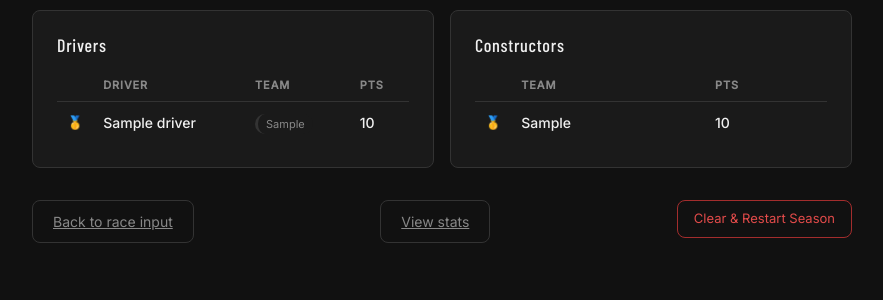
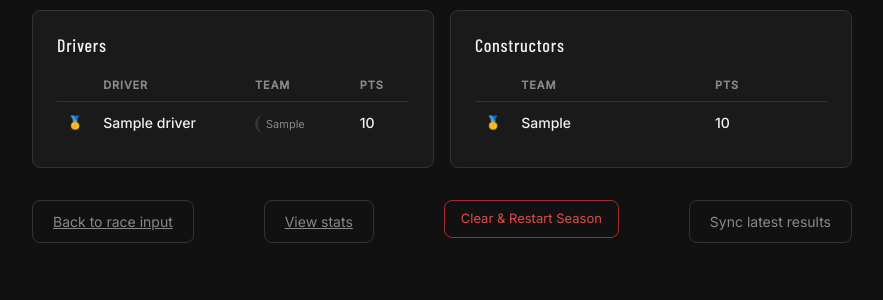
Before and after one commit to Rishab-rt/F1-Championship-Model, a Flask app: page /standings in a window 1280 px wide. Shown: the part 183-483 px from the top of the page, without its empty margins (198-1081 px from the left). Run offline with Flask 3, Linux system fonts and the light colour scheme; tables that the repository leaves empty hold one stand-in row (values such as "Sample post"); parts of the project's set-up code (start-up, migrations or seed data) failed here and were passed over.

Commit message:
Added button to standings page

```diff
--- a/app.py
+++ b/app.py
@@ -367,6 +367,14 @@ def stats():
         current_race_index=current_race_index
         )
 
+@app.route("/sync", methods=["POST"])
+def sync():
+    global current_race_index
+    with app.app_context():
+        sync_results()
+        current_race_index = Result.query.with_entities(Result.race_name).distinct().count()
+    return redirect(url_for('standings'))
+
 
 with app.app_context():
     sync_results()
--- a/templates/standings.html
+++ b/templates/standings.html
@@ -92,6 +92,10 @@
             <form action="/reset-season" method="POST" onsubmit="return confirm('Are you sure you want to completely wipe all standings and restart the 2026 season?');">
                 <button type="submit" class="btn-danger-f1">Clear & Restart Season</button>
             </form>
+
+            <form action="/sync" method="POST">
+                <button type="submit" class="btn-ghost-f1">Sync latest results</button>
+            </form>
         </div>
 
     </div>
```
